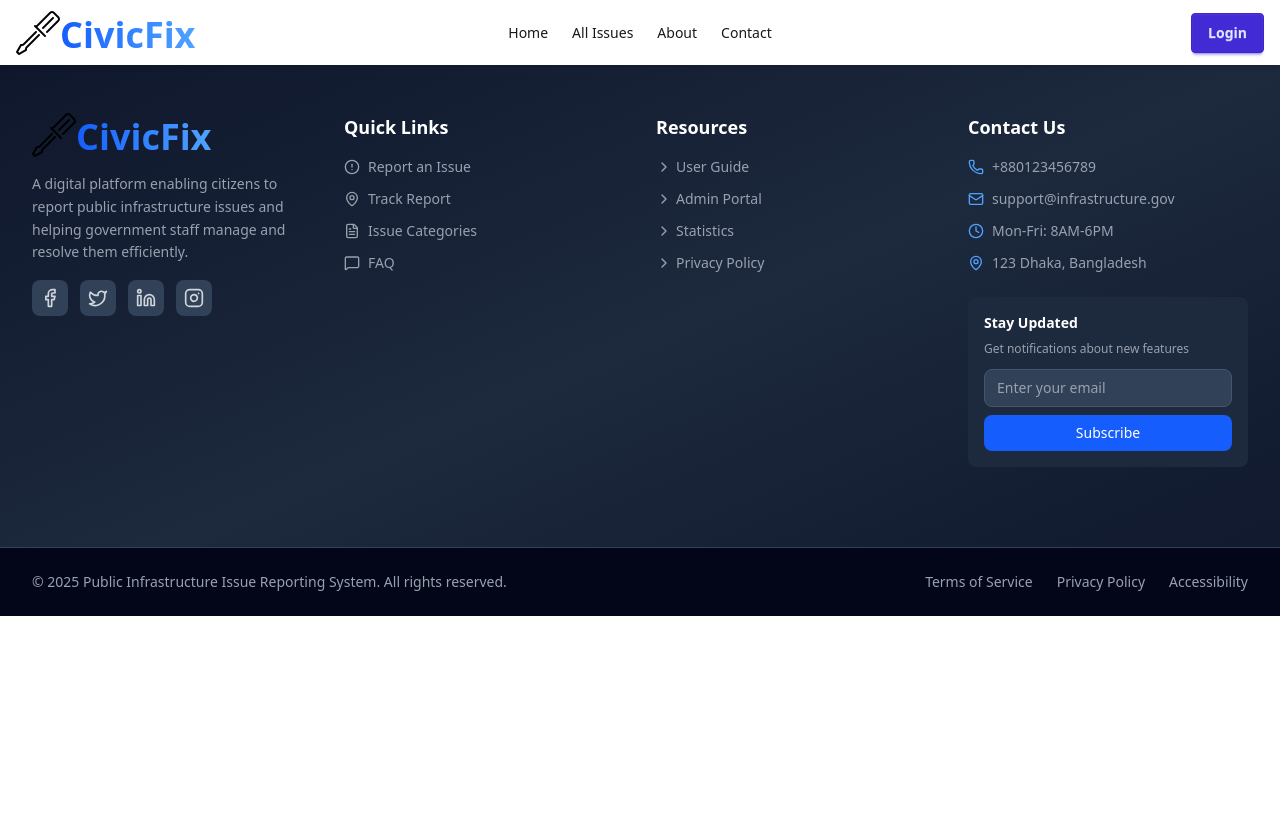
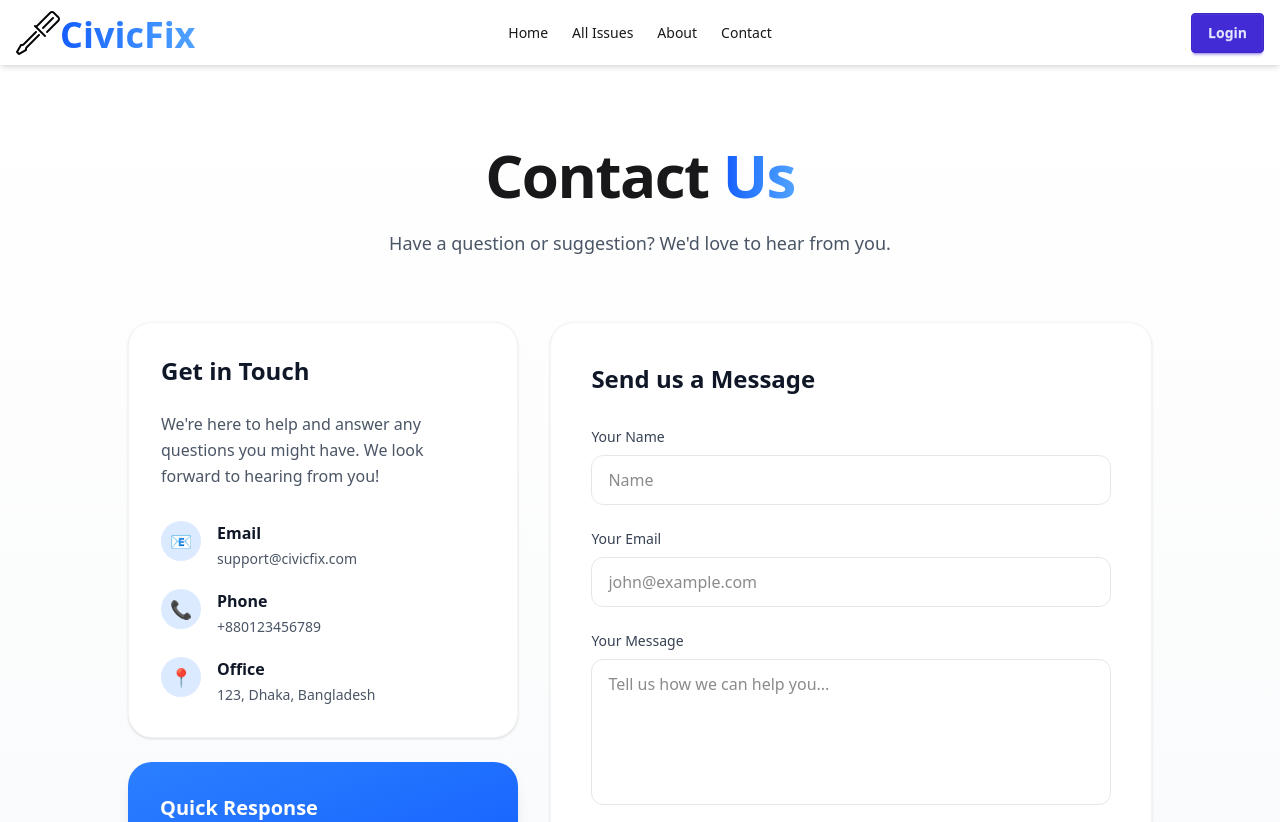
Before and after one commit to MOHITUL/fixer-client-project, a React (Vite) app: page /contact in a window 1280 px wide. Shown: the top 822 px of the page. Before the commit the page ends 800 px from the top, so only its background shows below. Built offline with nearby package versions, Linux system fonts and the light colour scheme.

Commit message:
added contact us page

```diff
--- a/src/pages/contact/Contact.jsx
+++ b/src/pages/contact/Contact.jsx
@@ -1,11 +1,182 @@
-import React from 'react';
+import { useForm } from "react-hook-form";
+import { toast } from "react-toastify";
 
 const Contact = () => {
-    return (
-        <div>
+  const { register, handleSubmit, reset, formState: { errors } } = useForm();
+
+  const onSubmit = (data) => {
+    console.log(data);
+    toast.success("Message sent successfully!");
+    reset();
+  };
+
+  return (
+    <section className="min-h-screen bg-linear-to-b from-white to-gray-50 px-4 py-20">
+      <div className="max-w-5xl mx-auto">
+
+        {/* Header */}
+        <div className="text-center mb-16">
+          <h1 className="text-5xl md:text-6xl font-semibold mb-6 tracking-tight">
+            Contact{" "}
+            <span className="bg-linear-to-r from-blue-600 to-blue-400 bg-clip-text text-transparent">
+              Us
+            </span>
+          </h1>
+          <p className="text-lg text-gray-600 max-w-2xl mx-auto leading-relaxed">
+            Have a question or suggestion? We'd love to hear from you.
+          </p>
+        </div>
+
+        <div className="grid md:grid-cols-5 gap-8">
+
+          {/* Contact Info Sidebar */}
+          <div className="md:col-span-2 space-y-6">
+
+            {/* Get in Touch Card */}
+            <div className="bg-white rounded-3xl p-8 shadow-sm border border-gray-100">
+              <h2 className="text-2xl font-bold mb-6 text-gray-900">Get in Touch</h2>
+              <p className="text-gray-600 mb-8 leading-relaxed">
+                We're here to help and answer any questions you might have. We look forward to hearing from you!
+              </p>
+
+              <div className="space-y-5">
+                <div className="flex items-start gap-4">
+                  <div className="w-10 h-10 rounded-full bg-blue-100 flex items-center justify-center flex-shrink-0">
+                    <span className="text-blue-600 text-lg">📧</span>
+                  </div>
+                  <div>
+                    <div className="font-semibold text-gray-900 mb-1">Email</div>
+                    <div className="text-gray-600 text-sm">support@civicfix.com</div>
+                  </div>
+                </div>
+
+                <div className="flex items-start gap-4">
+                  <div className="w-10 h-10 rounded-full bg-blue-100 flex items-center justify-center flex-shrink-0">
+                    <span className="text-blue-600 text-lg">📞</span>
+                  </div>
+                  <div>
+                    <div className="font-semibold text-gray-900 mb-1">Phone</div>
+                    <div className="text-gray-600 text-sm">+880123456789</div>
+                  </div>
+                </div>
+
+                <div className="flex items-start gap-4">
+                  <div className="w-10 h-10 rounded-full bg-blue-100 flex items-center justify-center flex-shrink-0">
+                    <span className="text-blue-600 text-lg">📍</span>
+                  </div>
+                  <div>
+                    <div className="font-semibold text-gray-900 mb-1">Office</div>
+                    <div className="text-gray-600 text-sm">123, Dhaka, Bangladesh</div>
+                  </div>
+                </div>
+              </div>
+            </div>
+
+            {/* Response Time Card */}
+            <div className="bg-linear-to-br from-blue-500 to-blue-600 rounded-3xl p-8 shadow-lg text-white">
+              <h3 className="text-xl font-bold mb-3">Quick Response</h3>
+              <p className="text-blue-50 text-sm">
+                We typically respond within 24 hours during business days.
+              </p>
+            </div>
+
+          </div>
+
+          {/* Form */}
+          <div className="md:col-span-3">
+            <div className="bg-white rounded-3xl p-8 md:p-10 shadow-sm border border-gray-100">
+              <h2 className="text-2xl font-bold mb-8 text-gray-900">Send us a Message</h2>
+
+              <form onSubmit={handleSubmit(onSubmit)} className="space-y-6">
+
+                {/* Name */}
+                <div>
+                  <label className="block text-sm font-medium text-gray-700 mb-2">
+                    Your Name
+                  </label>
+                  <input
+                    type="text"
+                    placeholder="Name"
+                    className={`w-full px-4 py-3 rounded-xl border ${
+                      errors.name ? 'border-red-500' : 'border-gray-200'
+                    } focus:border-blue-500 focus:ring-2 focus:ring-blue-200 transition-all outline-none`}
+                    {...register("name", { required: "Name is required" })}
+                  />
+                  {errors.name && (
+                    <p className="text-red-500 text-sm mt-2 flex items-center gap-1">
+                      <span>⚠</span> {errors.name.message}
+                    </p>
+                  )}
+                </div>
+
+                {/* Email */}
+                <div>
+                  <label className="block text-sm font-medium text-gray-700 mb-2">
+                    Your Email
+                  </label>
+                  <input
+                    type="email"
+                    placeholder="john@example.com"
+                    className={`w-full px-4 py-3 rounded-xl border ${
+                      errors.email ? 'border-red-500' : 'border-gray-200'
+                    } focus:border-blue-500 focus:ring-2 focus:ring-blue-200 transition-all outline-none`}
+                    {...register("email", {
+                      required: "Email is required",
+                      pattern: {
+                        value: /^[A-Z0-9._%+-]+@[A-Z0-9.-]+\.[A-Z]{2,}$/i,
+                        message: "Invalid email address"
+                      }
+                    })}
+                  />
+                  {errors.email && (
+                    <p className="text-red-500 text-sm mt-2 flex items-center gap-1">
+                      <span>⚠</span> {errors.email.message}
+                    </p>
+                  )}
+                </div>
+
+                {/* Message */}
+                <div>
+                  <label className="block text-sm font-medium text-gray-700 mb-2">
+                    Your Message
+                  </label>
+                  <textarea
+                    className={`w-full px-4 py-3 rounded-xl border ${
+                      errors.message ? 'border-red-500' : 'border-gray-200'
+                    } focus:border-blue-500 focus:ring-2 focus:ring-blue-200 transition-all outline-none resize-none`}
+                    placeholder="Tell us how we can help you..."
+                    rows="5"
+                    {...register("message", {
+                      required: "Message is required",
+                      minLength: {
+                        value: 10,
+                        message: "Message must be at least 10 characters"
+                      }
+                    })}
+                  ></textarea>
+                  {errors.message && (
+                    <p className="text-red-500 text-sm mt-2 flex items-center gap-1">
+                      <span>⚠</span> {errors.message.message}
+                    </p>
+                  )}
+                </div>
+
+                {/* Button */}
+                <button
+                  type="submit"
+                  className="w-full bg-linear-to-r from-blue-600 to-blue-500 text-white font-semibold py-4 rounded-xl hover:from-blue-700 hover:to-blue-600 transition-all shadow-lg shadow-blue-200 hover:shadow-xl"
+                >
+                  Send Message
+                </button>
+              </form>
+            </div>
+          </div>
 
         </div>
-    );
+
+      </div>
+    </section>
+  );
 };
 
 export default Contact;
```
